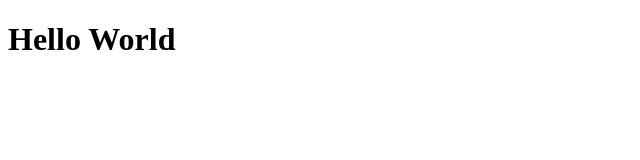
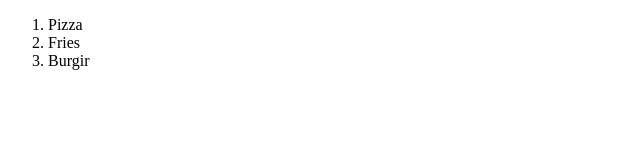
Before and after one commit to Monsaei/git_test, a plain HTML site: page index.html in a window 1280 px wide. Shown: the whole page, without its empty margins (0-640 px from the left). Drawn offline with Linux system fonts and the light colour scheme.

Commit message:
html lists

```diff
--- a/index.html
+++ b/index.html
@@ -8,6 +8,10 @@
 
     </head>
     <body>
-        <h1>Hello World</h1>
+        <ol>
+            <li>Pizza</li>
+            <li>Fries</li>
+            <li>Burgir</li>
+        </ol>
     </body>
 </html>
```
